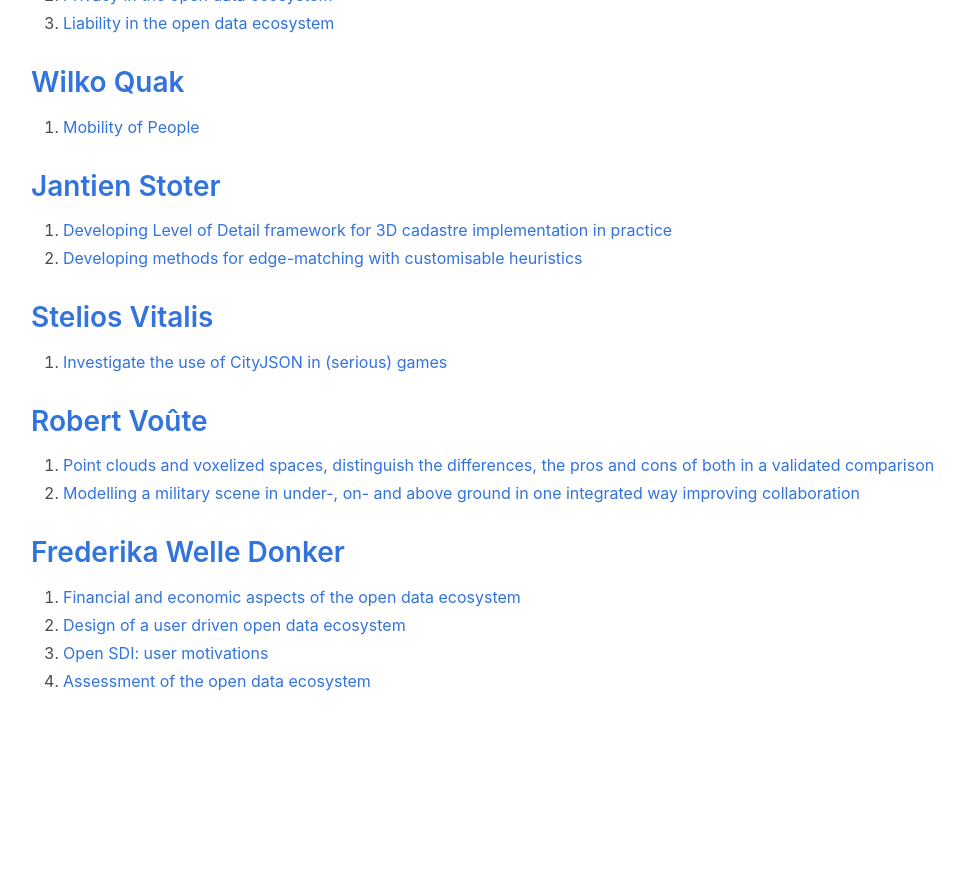
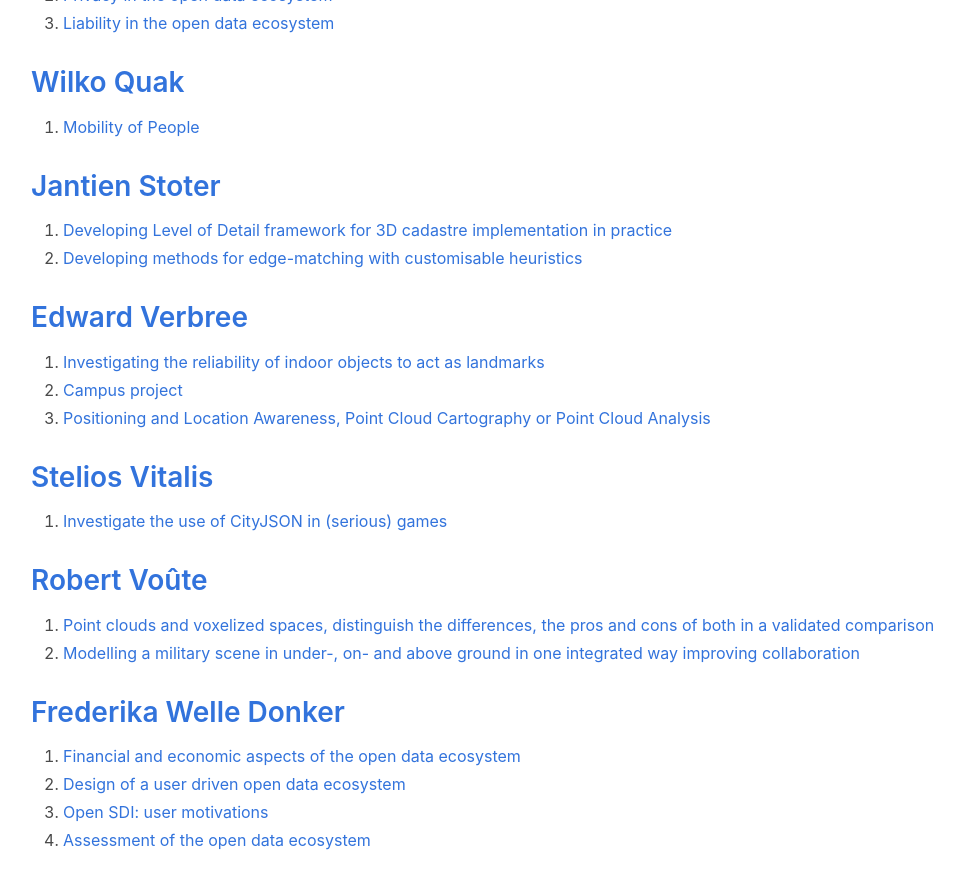
Before and after one commit to tudelft3d/geo2020, a Jekyll site: the page built from potentialtopics/index.md, in a window 1280 px wide and 900 px high, scrolled down 3419 px. Shown: the top 889 px of the window, without its empty margins (33-997 px from the left). Built offline with Jekyll 4.4.1, drawn with Linux system fonts in a browser that asks for light colours; nearby versions of some CDN libraries; before the commit the page ends 4160 px from its top, so only the background shows below that.

Commit message:
Topic Edward

```diff
--- a/potentialtopics/index.md
+++ b/potentialtopics/index.md
@@ -136,10 +136,10 @@
 <!-- 2. [Reconstructing a 3D road network for the whole Netherlands (for the National Road Data set (NWB))](https://nationaalwegenbestand.nl/nieuws/hoogte-informatie-toegevoegd-aan-nwb-voor-omgevingswet) [with NWB] -->
 
 
-<!-- ## Edward Verbree -->
-<!-- 1. [Investigating the reliability of indoor objects to act as landmarks](https://wiki.tudelft.nl/bin/view/Organisation/OTB/GISt/MScThesisTopics) -->
-<!-- 2. [Vision application for unpacking boxes (in cooperation with Copal)](https://wiki.tudelft.nl/bin/view/Organisation/OTB/GISt/MScThesisTopics) -->
-<!-- 3. [Cadastral map quality](https://wiki.tudelft.nl/bin/view/Organisation/OTB/GISt/MScThesisTopics) -->
+## [Edward Verbree](https://www.tudelft.nl/en/staff/e.verbree/)
+1. [Investigating the reliability of indoor objects to act as landmarks](https://wiki.tudelft.nl/bin/view/Organisation/OTB/GISt/MScThesisTopics#Topic:_Investigating_the_reliability_of_indoor_objects_to_act_as_landmarks)
+2. [Campus project](https://wiki.tudelft.nl/bin/view/Organisation/OTB/GISt/MScThesisTopics#Topic:_Campus_project)
+3. [Positioning and Location Awareness, Point Cloud Cartography or Point Cloud Analysis](https://wiki.tudelft.nl/bin/view/Organisation/OTB/GISt/MScThesisTopics#Positioning_and_Location_Awareness_44_Point_Cloud_Cartography_or_Point_Cloud_Analysis)
 
 
 ## [Stelios Vitalis](https://3d.bk.tudelft.nl/svitalis/)
```
